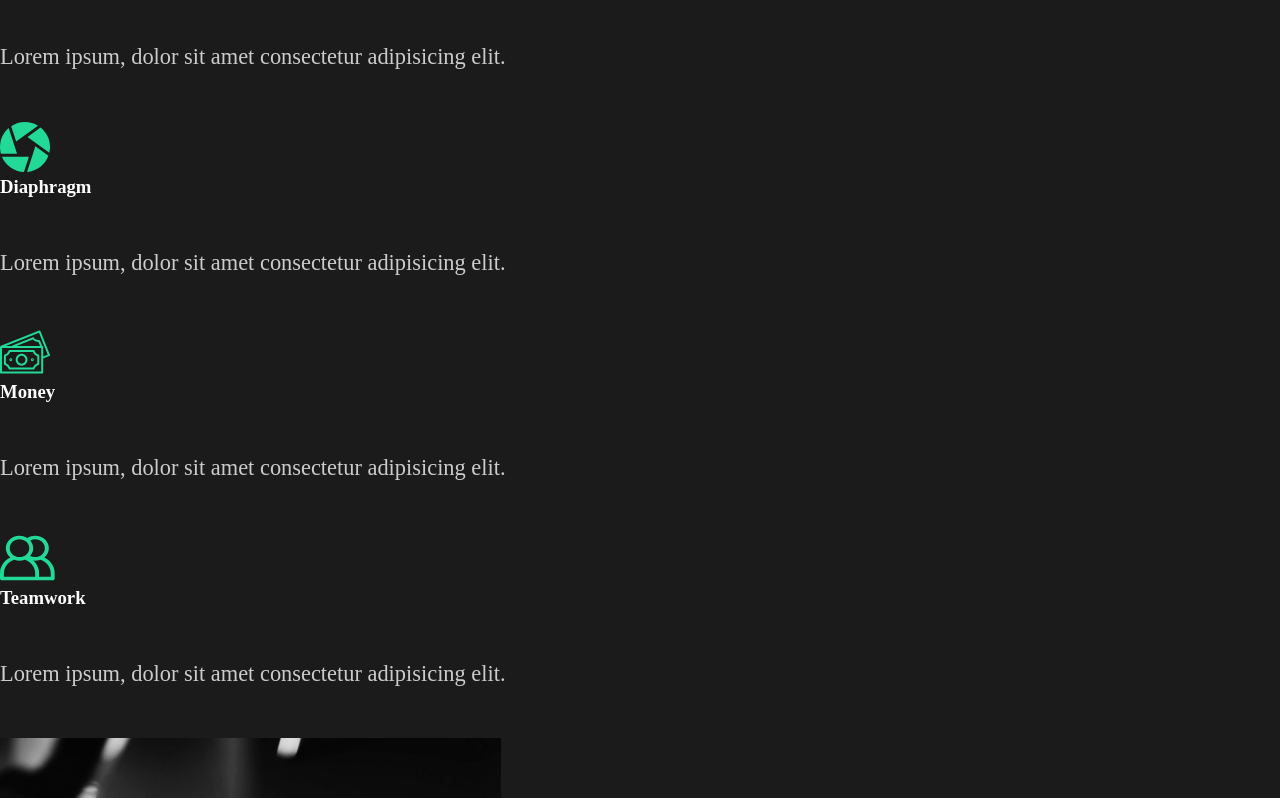
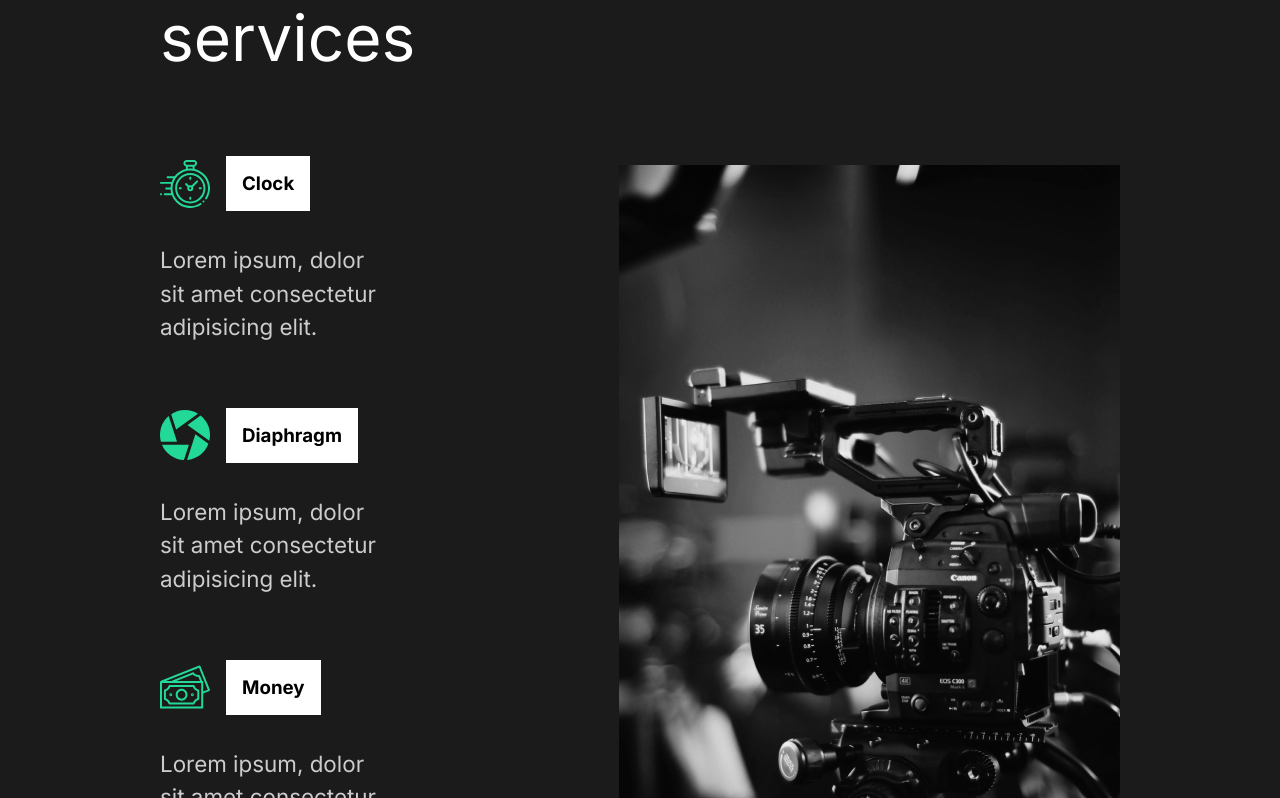
Before and after one commit to santimiq/test-portfolio-react, a React (Create React App) app: page / in a window 1280 px wide. Shown: the part 962-1760 px from the top of the page. Built offline with nearby package versions, Linux system fonts and the light colour scheme.

Commit message:
Styling Services

```diff
--- a/public/index.html
+++ b/public/index.html
@@ -9,6 +9,8 @@
       name="description"
       content="Web site created using create-react-app"
     />
+    <link rel="preconnect" href="https://fonts.gstatic.com">
+    <link href="https://fonts.googleapis.com/css2?family=Inter:wght@400;700&family=Lobster&display=swap" rel="stylesheet">
     <link rel="apple-touch-icon" href="%PUBLIC_URL%/logo192.png" />
     <!--
       manifest.json provides metadata used when your web app is installed on a
--- a/src/components/AboutSection.js
+++ b/src/components/AboutSection.js
@@ -1,8 +1,8 @@
 import React from 'react';
 //Images
 import home1 from '../img/home1.png'
-// Styled Component
-import styled from "styled-components"
+// Import Styled Component from styles.js
+import {StyledAbout, StyledDescription, StyledHide, StyledImage } from "../styles"
 
 const AboutSection = () =>{
     return (
@@ -29,37 +29,5 @@
     )
 }
 
-//Styled Components
-const StyledAbout = styled.div`
-    min-height: 90vh;
-    display: flex;
-    align-items: center;
-    justify-content: space-between;
-    padding: 5rem 10rem;
-    color: white;
-`;
-
-const StyledDescription = styled.div`
-    flex: 1;
-    padding-right: 5rem;
-    h2{
-        font-weight: lighter;
-    }
-`;
-
-const StyledImage = styled.div`
-    flex: 1;
-    overflow: hidden;
-    img {
-        width: 100%;
-        height: 80vh;
-        object-fit: cover;
-    }
-`;
-
-const StyledHide = styled.div`
-    overflow: hidden;
-`
-
 
 export default AboutSection;
--- a/src/components/GlobalStyle.js
+++ b/src/components/GlobalStyle.js
@@ -1,4 +1,4 @@
-import {createGlobalStyle } from "styled-components";
+import { createGlobalStyle } from "styled-components";
 
 const GlobalStyle = createGlobalStyle`
 
@@ -10,6 +10,7 @@
 
 body {
     background: #1b1b1b;
+    font-family: 'Inter', sans-serif;
 }
 button{
     font-weight: bold;
@@ -20,6 +21,7 @@
     background: transparent;
     color: white;
     transition: all 0.5s ease;
+    font-family: 'Inter', sans-serif;
     &:hover {
         background-color: #23d997;
         color: white;
--- a/src/components/ServiceSection.js
+++ b/src/components/ServiceSection.js
@@ -6,49 +6,85 @@
 import teamwork from '../img/teamwork.svg';
 //Image
 import home2 from '../img/home2.png';
+// Styled Components
+import styled from "styled-components";
+import {StyledAbout, StyledDescription, StyledHide, StyledImage } from "../styles"
+
 
 
 const ServiceSection =() => {
     return (
-        <div className="services">
-            <div className="description">
+        <StyledServices>
+            <StyledDescription>
                 <h2>High <span>quality</span> services </h2>
-                <div className="cards">
-                    <div className="card">
+                <StyledCards>
+                    <StyledCard>
                         <div className="icon">
                             <img src={clock} alt="icon" />
                             <h3>Clock</h3>
                         </div>
                         <p>Lorem ipsum, dolor sit amet consectetur adipisicing elit.</p>
-                    </div>
-                    <div className="card">
+                    </StyledCard>
+                    <StyledCard>
                         <div className="icon">
                             <img src={diaphragm} alt="icon" />
                             <h3>Diaphragm</h3>
                         </div>
                         <p>Lorem ipsum, dolor sit amet consectetur adipisicing elit.</p>
-                    </div>
-                    <div className="card">
+                    </StyledCard>
+                    <StyledCard>
                         <div className="icon">
                             <img src={money} alt="icon" />
                             <h3>Money</h3>
                         </div>
                         <p>Lorem ipsum, dolor sit amet consectetur adipisicing elit.</p>
-                    </div>
-                    <div className="card">
+                    </StyledCard>
+                    <StyledCard>
                         <div className="icon">
                             <img src={teamwork} alt="icon" />
                             <h3>Teamwork</h3>
                         </div>
                         <p>Lorem ipsum, dolor sit amet consectetur adipisicing elit.</p>
-                    </div>
-                </div>
-            </div>
+                    </StyledCard>
+                </StyledCards>
+            </StyledDescription>
             <div className="image">
                 <img src={home2} alt="camera"/>
             </div>
-        </div>
+        </StyledServices>
     )
-}
+};
+
+const StyledServices = styled(StyledAbout)`
+    h2{
+       padding-bottom: 5rem;
+    }
+    p{
+       width: 70%;
+       padding: 2rem 0rem 4rem 0rem;
+    }
+`;
+
+const StyledCards = styled.div`
+    display: flex;
+    flex-wrap: wrap;
+`;
+
+const StyledCard = styled.div`
+    flex-basis: 20rem;
+    .icon{
+        display: flex;
+        align-items: center;
+    }
+    h3{
+        margin-left: 1rem;
+        background: white;
+        color: black;
+        padding: 1rem;
+    }
+`;
+
+
+
 
 export default ServiceSection;
--- /dev/null
+++ b/src/styles.js
@@ -0,0 +1,32 @@
+import styled from "styled-components"
+//Styled Components
+export const StyledAbout = styled.div`
+    min-height: 90vh;
+    display: flex;
+    align-items: center;
+    justify-content: space-between;
+    padding: 5rem 10rem;
+    color: white;
+`;
+
+export const StyledDescription = styled.div`
+    flex: 1;
+    padding-right: 5rem;
+    h2{
+        font-weight: lighter;
+    }
+`;
+
+export const StyledImage = styled.div`
+    flex: 1;
+    overflow: hidden;
+    img {
+        width: 100%;
+        height: 80vh;
+        object-fit: cover;
+    }
+`;
+
+export const StyledHide = styled.div`
+    overflow: hidden;
+`
```
